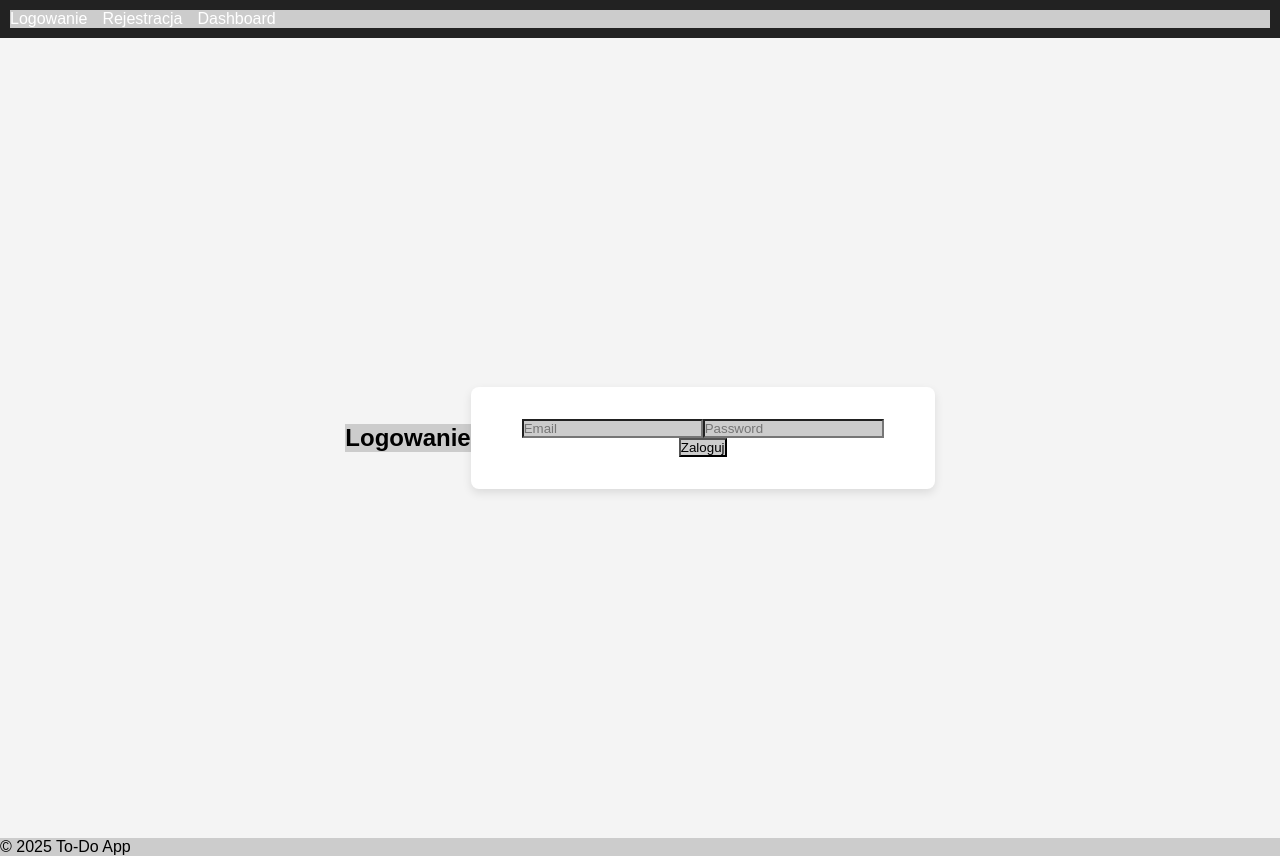
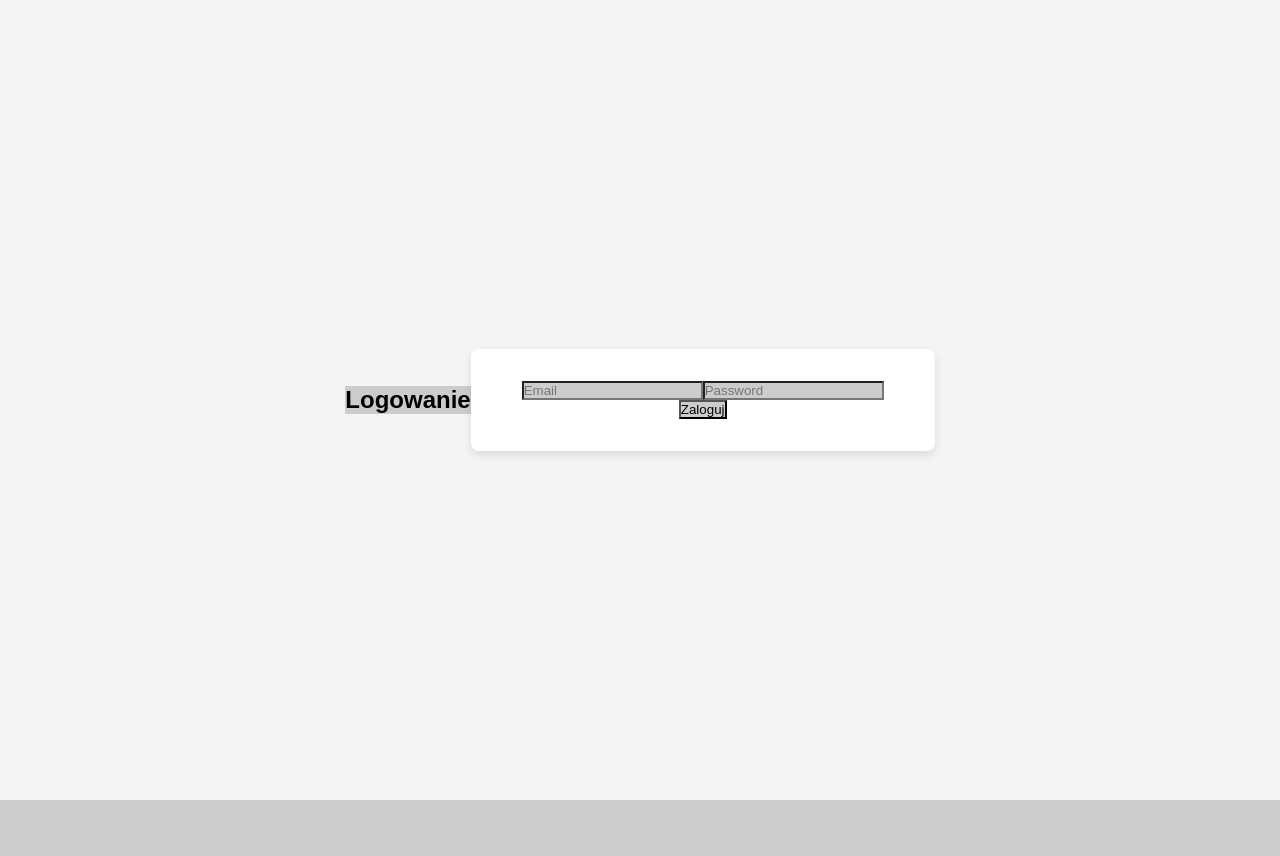
Before and after one commit to BosyCode/todo-app, a Next.js app: page /auth/login in a window 1280 px wide. After the commit the page ends 800 px from the top, so only its background shows below. Built offline with nearby package versions, Linux system fonts and the light colour scheme.

Commit message:
delete navbar and footer from layout

```diff
--- a/src/app/layout.tsx
+++ b/src/app/layout.tsx
@@ -1,6 +1,5 @@
 import "@/styles/global.scss";
 import React from 'react'
-import { Navbar } from '@/components/Navbar/Navbar'
 
 export default function RootLayout({
   children,
@@ -10,11 +9,7 @@ export default function RootLayout({
   return (
     <html lang="pl">
       <body>
-      <Navbar />
         <main>{children}</main>
-      <footer>
-        <p>&copy; {new Date().getFullYear()} To-Do App</p>
-      </footer>
       </body>
     </html>
   );
```
